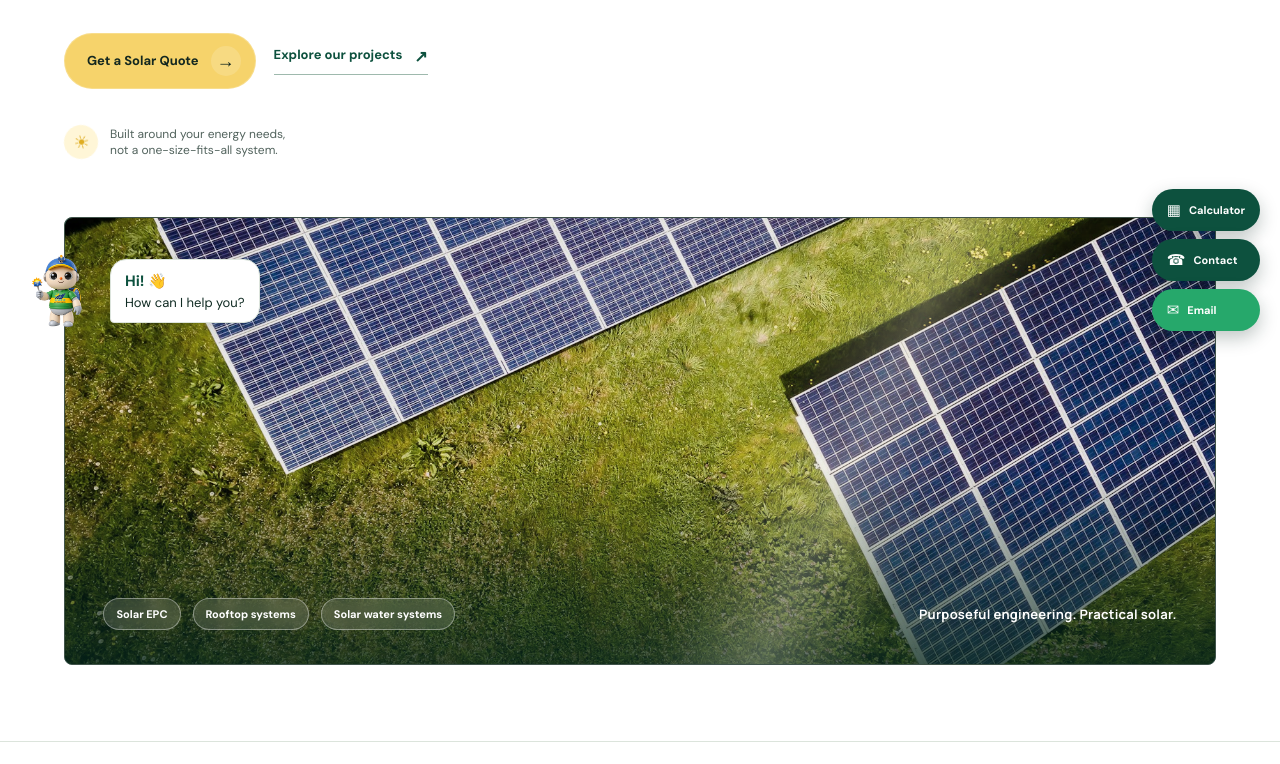
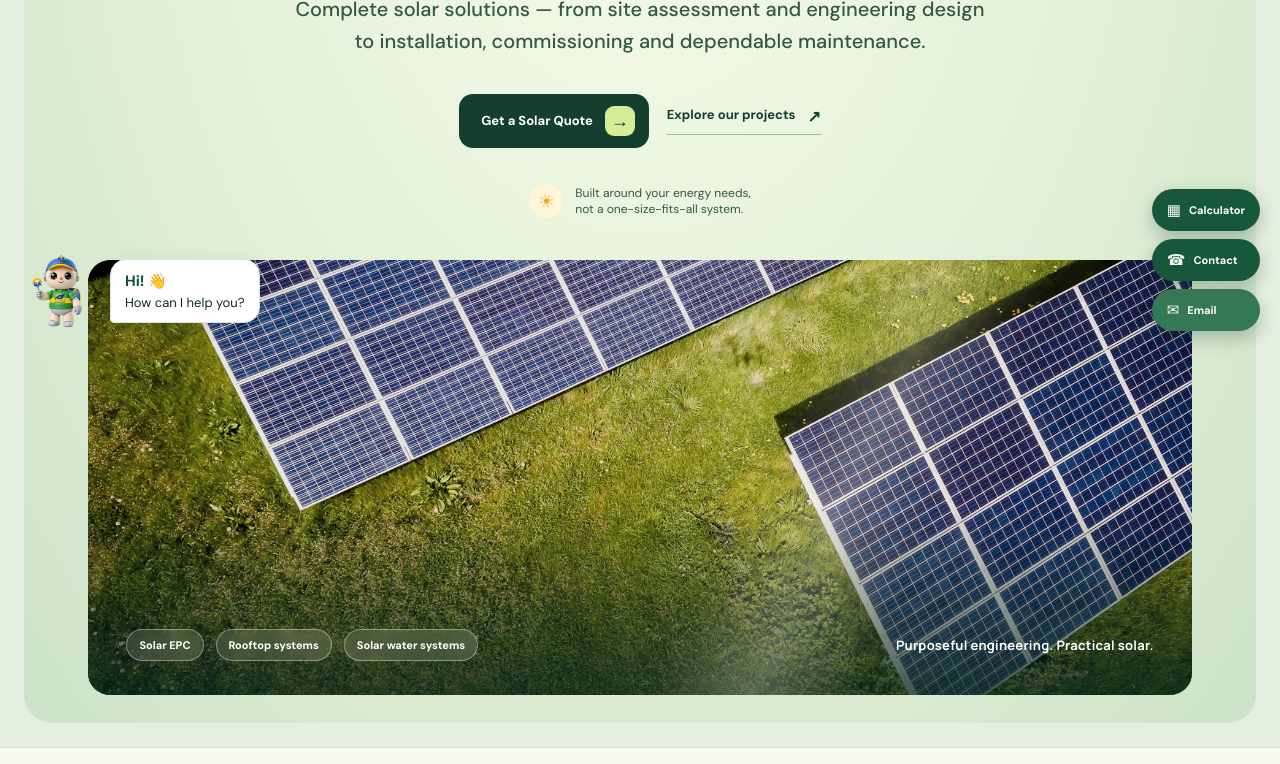
Before and after one commit to shivamworks2001/sunshine-website, a plain HTML site: page index.html in a window 1280 px wide. Shown: the part 449-1213 px from the top of the page. Drawn offline with Linux system fonts and the light colour scheme.

Commit message:
Apply soft green editorial theme across all website pages

```diff
--- a/index.html
+++ b/index.html
@@ -15,7 +15,8 @@
       rel="stylesheet"
     />
     <link rel="stylesheet" href="style.css" />
-  </head>
+  <link rel="stylesheet" href="theme.css">
+</head>
   <body>
     <div class="utility">
       <span>Solar engineering solutions from Akola, Maharashtra</span
--- /dev/null
+++ b/theme.css
@@ -0,0 +1,57 @@
+/* Shared soft-green editorial theme. Content and normal scrolling are preserved. */
+:root { --ink: #123b2c; --green: #17583d; --light: #edf5e9; --line: #d2e3cf; --body: #486353; }
+body { background: #e4efdf; color: var(--ink); }
+.utility { background: #153f2f; }
+body .site-header { margin: 18px 24px 0; top: 12px; border-radius: 24px; background: #f6fbf0eb; border: 1px solid #fff9; padding-inline: 30px; box-shadow: 0 8px 28px #173b2c08; }
+body .site-header > .button, body .hero .button, .button {
+  background: #143f2e; color: #fff; border: 0; border-radius: 14px; box-shadow: none;
+}
+body .site-header > .button:hover, body .hero .button:hover, .button:hover { background: #226344; box-shadow: 0 8px 20px #143f2e18; }
+.button b, .site-header > .button b { background: #d4ed96; color: #143f2e; border-radius: 9px; }
+body .hero { margin: 14px 24px 24px; border-radius: 28px; padding: 76px 5% 28px; background: radial-gradient(ellipse at 50% 5%, #f7fce9 0%, #e3f0d8 55%, #cce3c8 100%); gap: 42px; }
+body .hero-copy { width: 100%; max-width: 940px; justify-self: center; text-align: center; }
+body .hero h1 { color: #123b2c; font-size: clamp(40px, 5.5vw, 76px); line-height: 1.08; letter-spacing: -.045em; margin-inline: auto; max-width: 940px; }
+body .hero h1 em { color: #44764b; }
+body .hero .eyebrow { justify-content: center; color: #27563b; }
+body .hero .lede { max-width: 690px; margin-inline: auto; color: #365744; font-size: clamp(16px, 1.6vw, 20px); }
+body .hero .hero-actions, body .hero .hero-note { justify-content: center; }
+body .hero .hero-note { color: #365744; text-align: left; }
+body .hero .text-link, body .hero .text-link b { color: #143f2e; }
+body .hero-image { width: 100%; max-width: 1240px; justify-self: center; border: 0; border-radius: 22px; height: clamp(280px, 34vw, 470px); }
+.intro-strip { background: #f6faef; border-color: #d2e3cf; }
+main > .section, main > .calculator, main > .quote, .contact-map {
+  margin: 24px; width: auto; max-width: none; border-radius: 28px; padding: clamp(32px, 5vw, 76px); background: #f9fcf5;
+}
+main > .section:nth-of-type(even) { background: #edf5e7; }
+.section h2, .section-heading h2 { letter-spacing: -.035em; }
+.subpage-hero { text-align: center; background: linear-gradient(145deg, #edf8df, #cfe5cb) !important; }
+.subpage-hero .eyebrow { justify-content: center; }
+.subpage-hero h1, .subpage-hero > p:not(.eyebrow) { margin-left: auto; margin-right: auto; }
+.subpage-hero h1 { max-width: 1000px; }
+body .solution-card, .project-card, .resource, .contact-form, .testimonial-pending, .gallery-grid figure { border-radius: 20px; border-color: #d2e3cf; box-shadow: 0 5px 20px #143f2e05; }
+body .solution-card:not(.feature):not(.dark), .resource { background: #ffffffd9; }
+.project-card img, .about-image { border-radius: 18px; }
+.source-note { color: #526a58; }
+main > .calculator, main > .quote { background: #153f2f; color: #f5faef; }
+.calculator .calc-copy > p, .calculator .calc-copy small { color: #d7e7d4; }
+.calculator .calc-copy h2, .quote h2 { color: #f5faef; }
+.calculator > .button { background: #d4ed96; color: #143f2e; justify-self: start; }
+.quote .button { background: #17583d; color: white; }
+.calc-form, .quote form { border-radius: 18px; }
+footer { background: #113526; }
+.floating a, .floating-calculator { background: #17583d; }
+.floating .whatsapp { background: #347954; }
+@media(max-width:1100px) {
+  body .site-header { margin: 10px 12px 0; top: 8px; padding-inline: 18px; border-radius: 18px; }
+  body .site-header.nav-open nav { border-radius: 0 0 18px 18px; background: #f6fbf0; }
+  body .site-header .menu { background: #edf5e7; border: 0; }
+}
+@media(max-width:640px) {
+  body .site-header { margin: 0; top: 0; border-radius: 0; }
+  body .hero { margin: 10px; padding: 44px 20px 20px; border-radius: 20px; gap: 28px; }
+  body .hero h1 { font-size: clamp(35px, 9vw, 48px); }
+  body .hero .hero-actions { align-items: stretch; }
+  body .hero .text-link { align-self: center; }
+  main > .section, main > .calculator, main > .quote, .contact-map { margin: 12px 10px; padding: 32px 20px; border-radius: 20px; }
+  body .hero-image { height: 280px; min-height: 0; }
+}
```
Also changed, not shown: about/index.html (+2 -1 lines), contact/index.html (+2 -1 lines), financing/index.html (+2 -1 lines), gallery/index.html (+2 -1 lines), projects/index.html (+2 -1 lines), projects/solar-project-case-study.html (+2 -1 lines), services/index.html (+2 -1 lines).
